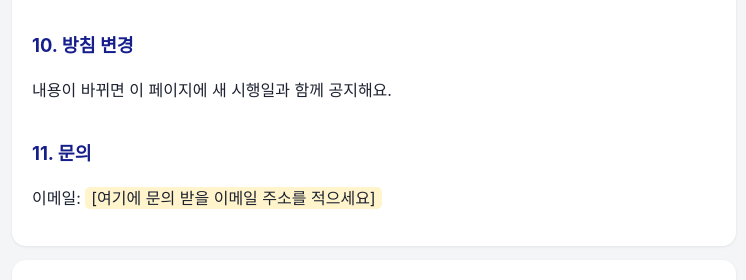
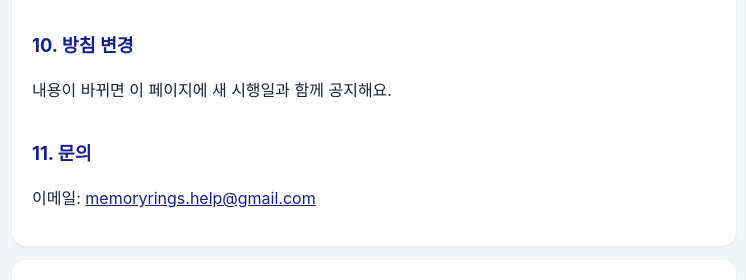
Before and after one commit to Idler0421/memory-rings-site, a plain HTML site: page privacy.html in a window 1280 px wide. Shown: the part 1742-2022 px from the top of the page, without its empty margins (266-1012 px from the left). Drawn offline with Linux system fonts and the light colour scheme.

Commit message:
앱 업데이트

```diff
--- a/privacy.html
+++ b/privacy.html
@@ -33,7 +33,7 @@
 <h2>10. 방침 변경</h2>
 <p>내용이 바뀌면 이 페이지에 새 시행일과 함께 공지해요.</p>
 <h2>11. 문의</h2>
-<p>이메일: <span class="todo">[여기에 문의 받을 이메일 주소를 적으세요]</span></p>
+<p>이메일: <a href="mailto:memoryrings.help@gmail.com">memoryrings.help@gmail.com</a></p>
 </section>
 
 <section id="en" class="card">
```
Also changed, not shown: support.html (+1 -1 lines).
